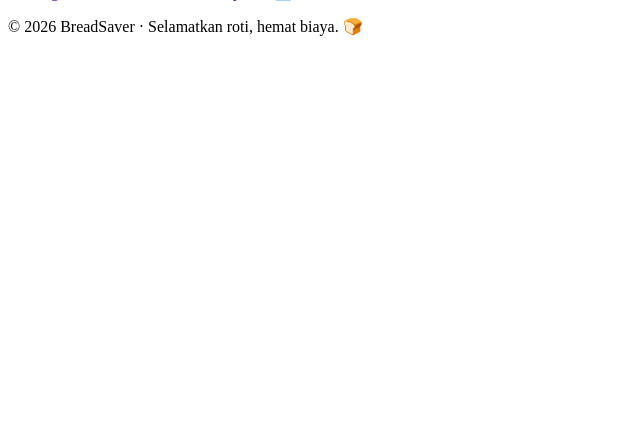
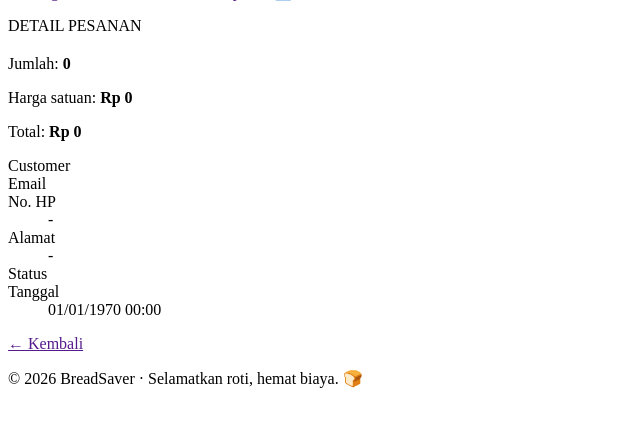
Before and after one commit to masnoval/Umamusume-Breadsaver, a PHP site: template app/views/pesanan/detail.php in a window 1280 px wide. Shown: the part 45-472 px from the top of the page, without its empty margins (0-640 px from the left). Run offline with PHP 8.4, Linux system fonts and the light colour scheme; the template is opened without the code that fills it, so the values that code supplies are empty.

Commit message:
Update detail.php

```diff
--- a/app/views/pesanan/detail.php
+++ b/app/views/pesanan/detail.php
@@ -1 +1,206 @@
-<!-- Detail / penyelesaian / pembatalan pesanan -->
+<div class="container">
+
+    <section class="detail">
+
+        <p class="eyebrow">
+            DETAIL PESANAN
+        </p>
+
+        <h1>
+            <?= htmlspecialchars(
+                $pesanan['kode_pesanan']
+            ) ?>
+        </h1>
+
+        <div class="order-product">
+
+            <span class="badge">
+                <?= htmlspecialchars(
+                    $pesanan['kategori']
+                ) ?>
+            </span>
+
+            <h2>
+                <?= htmlspecialchars(
+                    $pesanan['nama_produk']
+                ) ?>
+            </h2>
+
+            <p>
+                Jumlah:
+                <strong>
+                    <?= (int)$pesanan['jumlah'] ?>
+                </strong>
+            </p>
+
+            <p>
+                Harga satuan:
+                <strong>
+                    Rp <?= number_format(
+                        (float)$pesanan['harga_satuan'],
+                        0,
+                        ',',
+                        '.'
+                    ) ?>
+                </strong>
+            </p>
+
+            <p>
+                Total:
+                <strong>
+                    Rp <?= number_format(
+                        (float)$pesanan['total_harga'],
+                        0,
+                        ',',
+                        '.'
+                    ) ?>
+                </strong>
+            </p>
+
+        </div>
+
+        <dl>
+
+            <dt>Customer</dt>
+            <dd>
+                <?= htmlspecialchars(
+                    $pesanan['nama_customer']
+                ) ?>
+            </dd>
+
+            <dt>Email</dt>
+            <dd>
+                <?= htmlspecialchars(
+                    $pesanan['email_customer']
+                ) ?>
+            </dd>
+
+            <dt>No. HP</dt>
+            <dd>
+                <?= htmlspecialchars(
+                    $pesanan['no_hp'] ?? '-'
+                ) ?>
+            </dd>
+
+            <dt>Alamat</dt>
+            <dd>
+                <?= nl2br(
+                    htmlspecialchars(
+                        $pesanan['alamat'] ?? '-'
+                    )
+                ) ?>
+            </dd>
+
+            <dt>Status</dt>
+            <dd>
+                <span class="badge">
+                    <?= htmlspecialchars(
+                        $pesanan['status']
+                    ) ?>
+                </span>
+            </dd>
+
+            <dt>Tanggal</dt>
+            <dd>
+                <?= date(
+                    'd/m/Y H:i',
+                    strtotime($pesanan['tanggal'])
+                ) ?>
+            </dd>
+
+        </dl>
+
+        <?php if (
+            current_user()['type'] === 'customer' &&
+            $pesanan['status'] === 'Selesai'
+        ): ?>
+
+            <div class="review">
+
+                <h2>
+                    ⭐ Berikan Rating
+                </h2>
+
+                <form
+                    method="post"
+                    action="<?= base_url('/rating') ?>"
+                >
+
+                    <input
+                        type="hidden"
+                        name="id_pesanan"
+                        value="<?= (int)$pesanan['id_pesanan'] ?>"
+                    >
+
+                    <label>
+                        Rating
+
+                        <select
+                            name="bintang"
+                            required
+                        >
+                            <option value="">
+                                Pilih rating
+                            </option>
+
+                            <option value="5">
+                                ⭐⭐⭐⭐⭐
+                            </option>
+
+                            <option value="4">
+                                ⭐⭐⭐⭐
+                            </option>
+
+                            <option value="3">
+                                ⭐⭐⭐
+                            </option>
+
+                            <option value="2">
+                                ⭐⭐
+                            </option>
+
+                            <option value="1">
+                                ⭐
+                            </option>
+
+                        </select>
+
+                    </label>
+
+                    <label>
+                        Ulasan
+
+                        <textarea
+                            name="ulasan"
+                            placeholder="Bagaimana pengalamanmu?"
+                        ></textarea>
+
+                    </label>
+
+                    <button
+                        class="btn"
+                        type="submit"
+                    >
+                        Kirim Rating
+                    </button>
+
+                </form>
+
+            </div>
+
+        <?php endif; ?>
+
+        <div class="actions">
+
+            <a
+                class="btn ghost"
+                href="<?= base_url('/pesanan') ?>"
+            >
+                ← Kembali
+            </a>
+
+        </div>
+
+    </section>
+
+</div>
```
